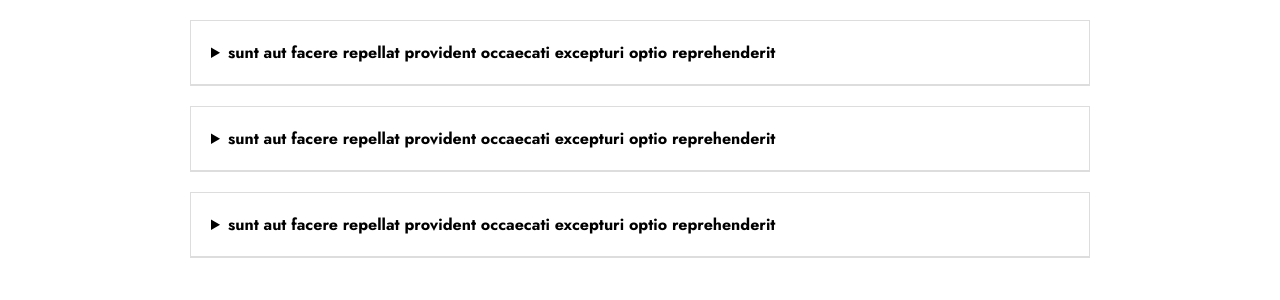
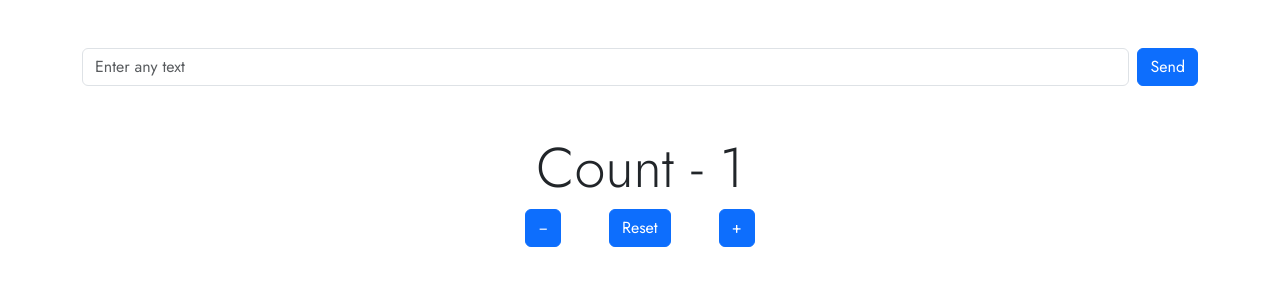
Before and after one commit to Mark-Alexis-Posadas/react-mini-practice, a React (Vite) app: page / in a window 1280 px wide. Shown: the top 300 px of the page. Built offline with nearby package versions, Linux system fonts and the light colour scheme.

Commit message:
added forms and filter

```diff
--- a/index.html
+++ b/index.html
@@ -12,9 +12,25 @@
       href="https://fonts.googleapis.com/css2?family=Jost:ital,wght@0,300;0,400;0,500;0,600;0,700;1,300;1,600&display=swap"
       rel="stylesheet"
     />
+    <link
+      href="https://cdn.jsdelivr.net/npm/bootstrap@5.3.0-alpha3/dist/css/bootstrap.min.css"
+      rel="stylesheet"
+      integrity="sha384-KK94CHFLLe+nY2dmCWGMq91rCGa5gtU4mk92HdvYe+M/SXH301p5ILy+dN9+nJOZ"
+      crossorigin="anonymous"
+    />
   </head>
   <body>
     <div id="root"></div>
+    <script
+      src="https://cdn.jsdelivr.net/npm/@popperjs/core@2.11.7/dist/umd/popper.min.js"
+      integrity="sha384-zYPOMqeu1DAVkHiLqWBUTcbYfZ8osu1Nd6Z89ify25QV9guujx43ITvfi12/QExE"
+      crossorigin="anonymous"
+    ></script>
+    <script
+      src="https://cdn.jsdelivr.net/npm/bootstrap@5.3.0-alpha3/dist/js/bootstrap.min.js"
+      integrity="sha384-Y4oOpwW3duJdCWv5ly8SCFYWqFDsfob/3GkgExXKV4idmbt98QcxXYs9UoXAB7BZ"
+      crossorigin="anonymous"
+    ></script>
     <script type="module" src="/src/main.jsx"></script>
   </body>
 </html>
--- a/package.json
+++ b/package.json
@@ -9,6 +9,7 @@
     "preview": "vite preview"
   },
   "dependencies": {
+    "bootstrap": "^5.3.0-alpha3",
     "react": "^18.2.0",
     "react-dom": "^18.2.0",
     "react-query": "^3.39.3",
--- a/src/App.jsx
+++ b/src/App.jsx
@@ -1,16 +1,14 @@
-import React, { useState } from "react";
+import React from "react";
+
 import "./index.css";
-import Accordion from "./components/Accordion/Accordion";
-import data from "./components/Accordion/data.js";
+import Form from "./components/Forms/Form";
+import Counter from "./components/Counter/Counter";
+
 const App = () => {
-  const [activeIndex, setActiveIndex] = useState(0);
-
-  const handleAccordionClick = (index) => {
-    setActiveIndex(index);
-  };
   return (
     <>
-      <Accordion data={data} />
+      <Form />
+      <Counter />
     </>
   );
 };
--- a/src/components/Accordion/Accordion.jsx
+++ b/src/components/Accordion/Accordion.jsx
@@ -1,14 +1,19 @@
-import React from "react";
+import React, { useState } from "react";
 import "../../styles/accordion.css";
-export default function Accordion({ data }) {
+
+export default function Accordion({ h1, p, active }) {
+  const [show, setShow] = useState(active);
   return (
     <>
-      {data.map((d) => (
-        <details key={d.id}>
-          <summary>{d.title}</summary>
-          <p>{d.body}</p>
-        </details>
-      ))}
+      <div className="accordion">
+        <h1
+          className="accordion__title"
+          onClick={() => setShow((prev) => !prev)}
+        >
+          {h1}
+        </h1>
+        {show && <p className="accordion__body">{p}</p>}
+      </div>
     </>
   );
 }
--- a/src/components/Accordion/data.js
+++ b/src/components/Accordion/data.js
@@ -6,6 +6,7 @@ const accordionData = [
     body: "quia et suscipit\nsuscipit recusandae consequuntur expedita et cum\nreprehenderit molestiae ut ut quas totam\nnostrum rerum est autem sunt rem eveniet architecto",
     active: true,
   },
+
   {
     id: 2,
     title:
--- /dev/null
+++ b/src/components/Counter/Counter.jsx
@@ -0,0 +1,38 @@
+import React, { useState } from "react";
+
+const Counter = () => {
+  const initialState = 1;
+  const [count, setCount] = useState(initialState);
+
+  return (
+    <div className="mt-5">
+      <h1 className="text-center display-4">Count - {count}</h1>
+
+      <div className="d-flex justify-content-center">
+        <button
+          type="button"
+          className="btn btn-primary"
+          onClick={() => setCount(count - 1)}
+        >
+          &minus;
+        </button>
+        <button
+          type="button"
+          className="ms-5 btn btn-primary"
+          onClick={() => setCount(initialState)}
+        >
+          Reset
+        </button>
+        <button
+          type="button"
+          className="ms-5 btn btn-primary"
+          onClick={() => setCount(count + 1)}
+        >
+          &#43;
+        </button>
+      </div>
+    </div>
+  );
+};
+
+export default Counter;
--- /dev/null
+++ b/src/components/Forms/Form.jsx
@@ -0,0 +1,60 @@
+import React, { useState, useRef, useEffect } from "react";
+
+const Form = () => {
+  const [val, setVal] = useState([]);
+  const inputRef = useRef(null);
+
+  const handleClick = () => {
+    setVal([...val, inputRef.current.value]); // set value
+    inputRef.current.value = ""; // clear the input field
+  };
+
+  const handleKeydown = (e) => {
+    if (e.key === "Enter") {
+      e.preventDefault();
+      setVal([...val, inputRef.current.value]); // set value
+      inputRef.current.value = ""; // clear the input field
+    }
+  };
+
+  const handleRemove = (index) => {
+    const newValues = [...val];
+    newValues.splice(index, 1);
+    setVal(newValues);
+  };
+
+  return (
+    <div className="container mt-5">
+      {val.map((value, index) => (
+        <div
+          key={index}
+          className="d-flex align-items-center justify-content-between alert-success alert"
+        >
+          <p className="m-0 mb-1 lead white">{value}</p>
+          <button
+            className="btn btn-danger ms-2"
+            onClick={() => handleRemove(index)}
+          >
+            x
+          </button>
+        </div>
+      ))}
+      <div className="d-flex align-items-center mt-5">
+        <input
+          placeholder="Enter any text"
+          className="form-control"
+          id="message"
+          name="message"
+          type="text"
+          ref={inputRef}
+          onKeyDown={handleKeydown}
+        />
+        <button className="btn btn-primary ms-2" onClick={handleClick}>
+          Send
+        </button>
+      </div>
+    </div>
+  );
+};
+
+export default Form;
--- a/src/styles/accordion.css
+++ b/src/styles/accordion.css
@@ -1,4 +1,4 @@
-details {
+.accordion {
   border: 1px solid #ddd;
   max-width: 900px;
   margin: auto;
@@ -7,7 +7,8 @@ details {
   transition: height 0.3s ease-out;
 }
 
-summary {
+.accordion__title {
+  font-size: 1rem;
   padding: 20px;
   cursor: pointer;
   border-bottom: 1px solid #ddd;
@@ -15,6 +16,6 @@ summary {
   font-weight: bold;
 }
 
-p {
+.accordion__body {
   padding: 20px;
 }
```
Also changed, not shown: src/components/DataFetching/Card.jsx (added, +20 -0 lines), src/components/DataFetching/DataFetching.jsx (added, +29 -0 lines), src/components/Filter/Filter.jsx (added, +74 -0 lines), src/components/SearchFilter/SearchFilter.jsx (added, +45 -0 lines), 1 other file (tests, documents, lock files or other folders).
